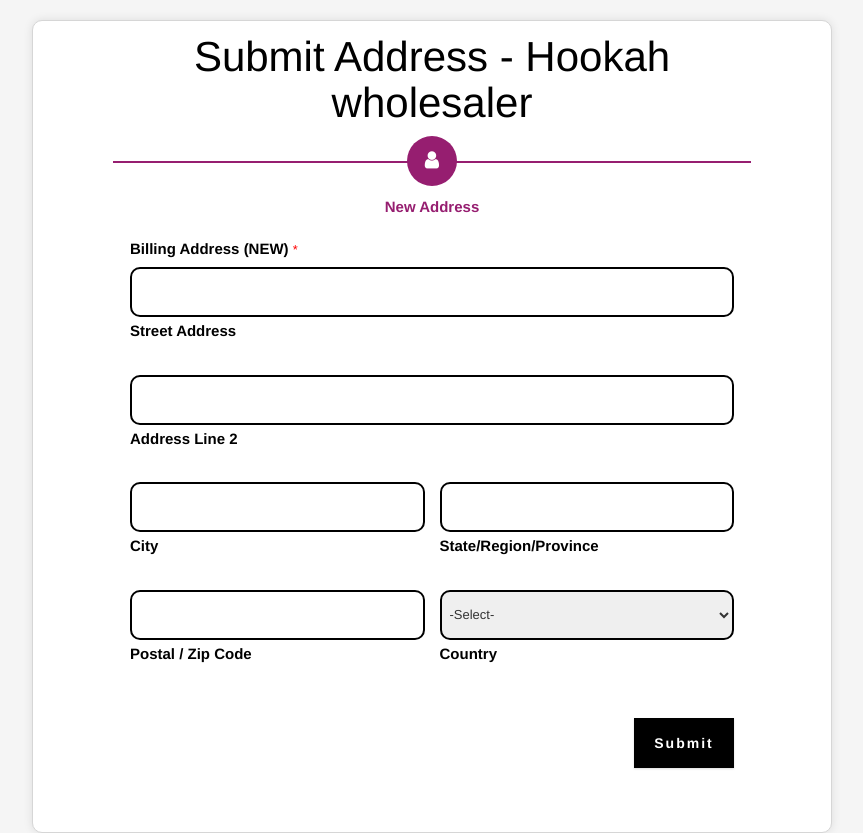
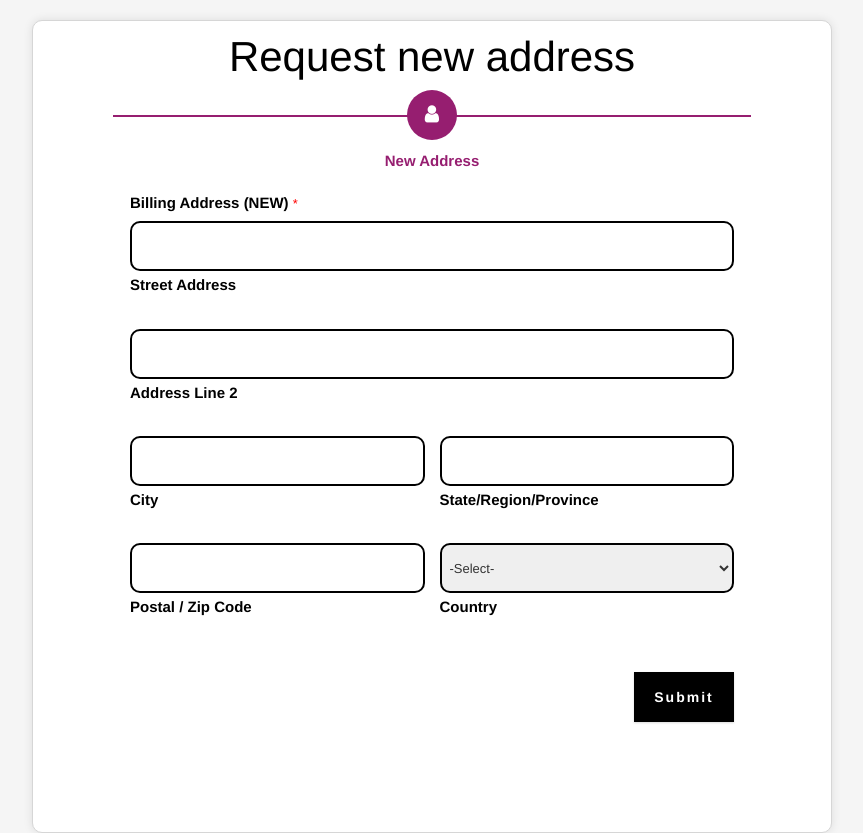
Before and after one commit to 3liGlobal/Submit-Address-Hookah-wholesaler-, a plain HTML site: page index.html in a window 1280 px wide. Shown: the whole page, without its empty margins (208-1071 px from the left). Drawn offline with nearby package versions, Linux system fonts and the light colour scheme.

Commit message:
Update index.html

```diff
--- a/index.html
+++ b/index.html
@@ -24,7 +24,7 @@
 			<div class="zf-templateWrapper"><!---------template Header Starts Here---------->
 				<ul class="zf-tempHeadBdr">
 					<li class="zf-tempHeadContBdr">
-						<h2 class="zf-frmTitle"><em>Submit Address - Hookah wholesaler</em></h2>
+						<h2 class="zf-frmTitle"><em>Request new address</em></h2>
 						<p class="zf-frmDesc"></p>
 						<div class="zf-clearBoth"></div>
 					</li>
```
